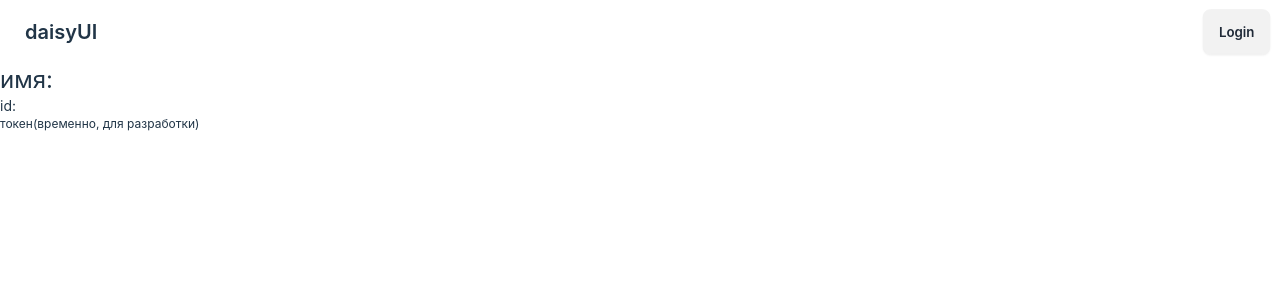
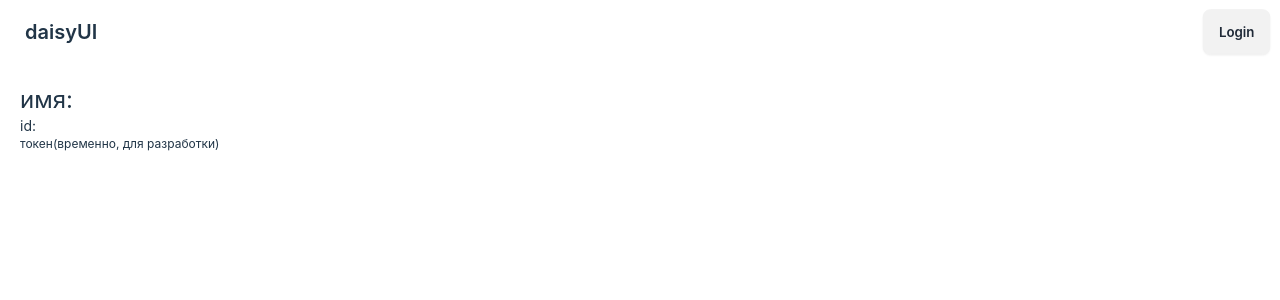
Before and after one commit to Romiono/Game-Agregator, a React (Vite) app in the folder front/: page /profile in a window 1280 px wide. Shown: the top 300 px of the page. Built offline with nearby package versions, Linux system fonts and the light colour scheme.

Commit message:
bugs fixes

```diff
--- a/front/src/Pages/Profile.tsx
+++ b/front/src/Pages/Profile.tsx
@@ -3,10 +3,10 @@ import {useAppSelector} from "../hooks/reduxHooks.ts";
 const Profile = () => {
     const {id, username, token} = useAppSelector(state => state.user)
     return (
-        <div className={'container mx-auto'}>
+        <div className={'container mx-auto p-5'}>
             <h3 className={'text-2xl'}>имя: {username}</h3>
             <h5 className={'text-sm'}>id: {id}</h5>
-            <p className={'text-xs'}>токен(временно, для разработки){token}</p>
+            <p className={'text-xs break-all'}>токен(временно, для разработки) <br/> {token}</p>
         </div>
     );
 };
```
